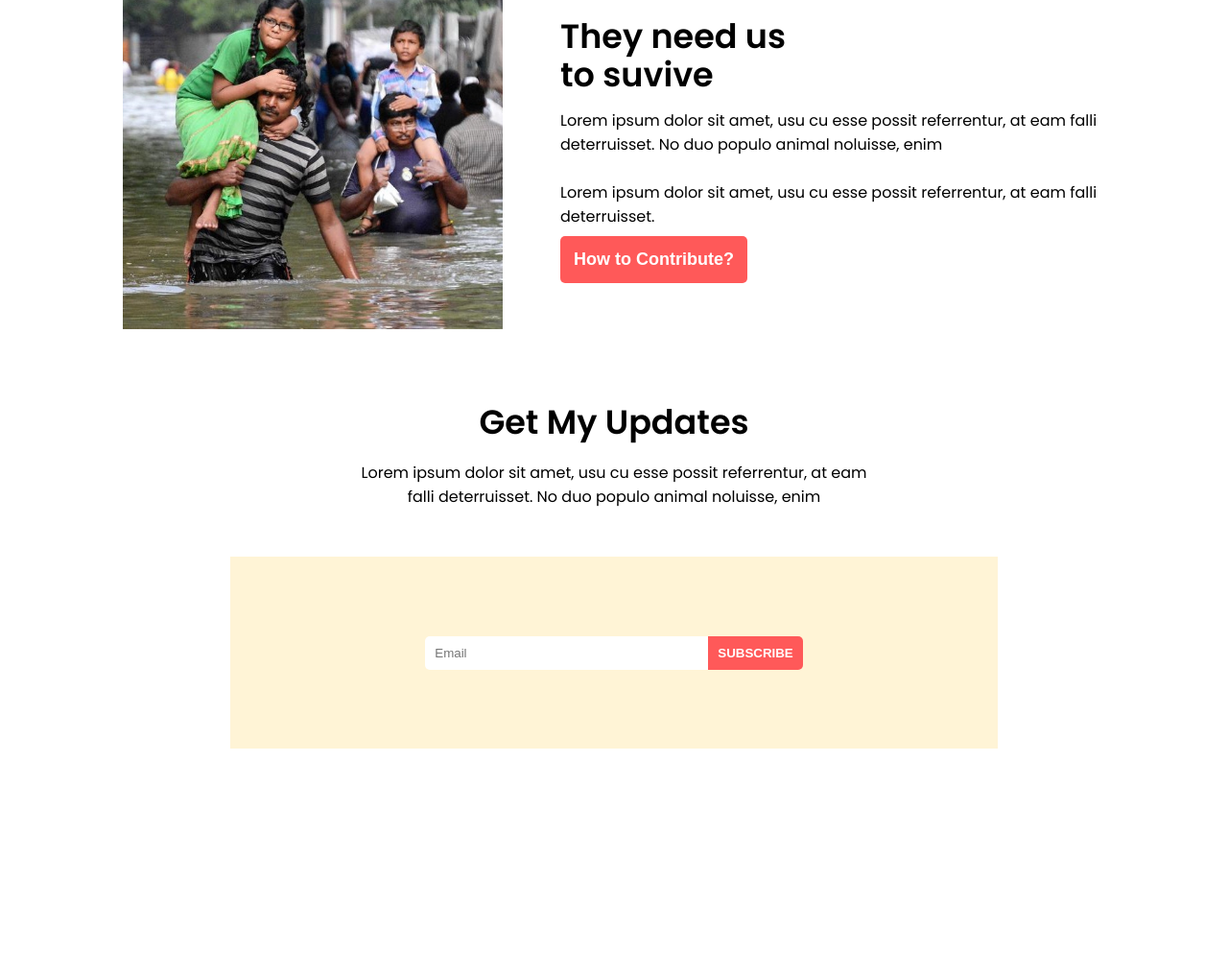
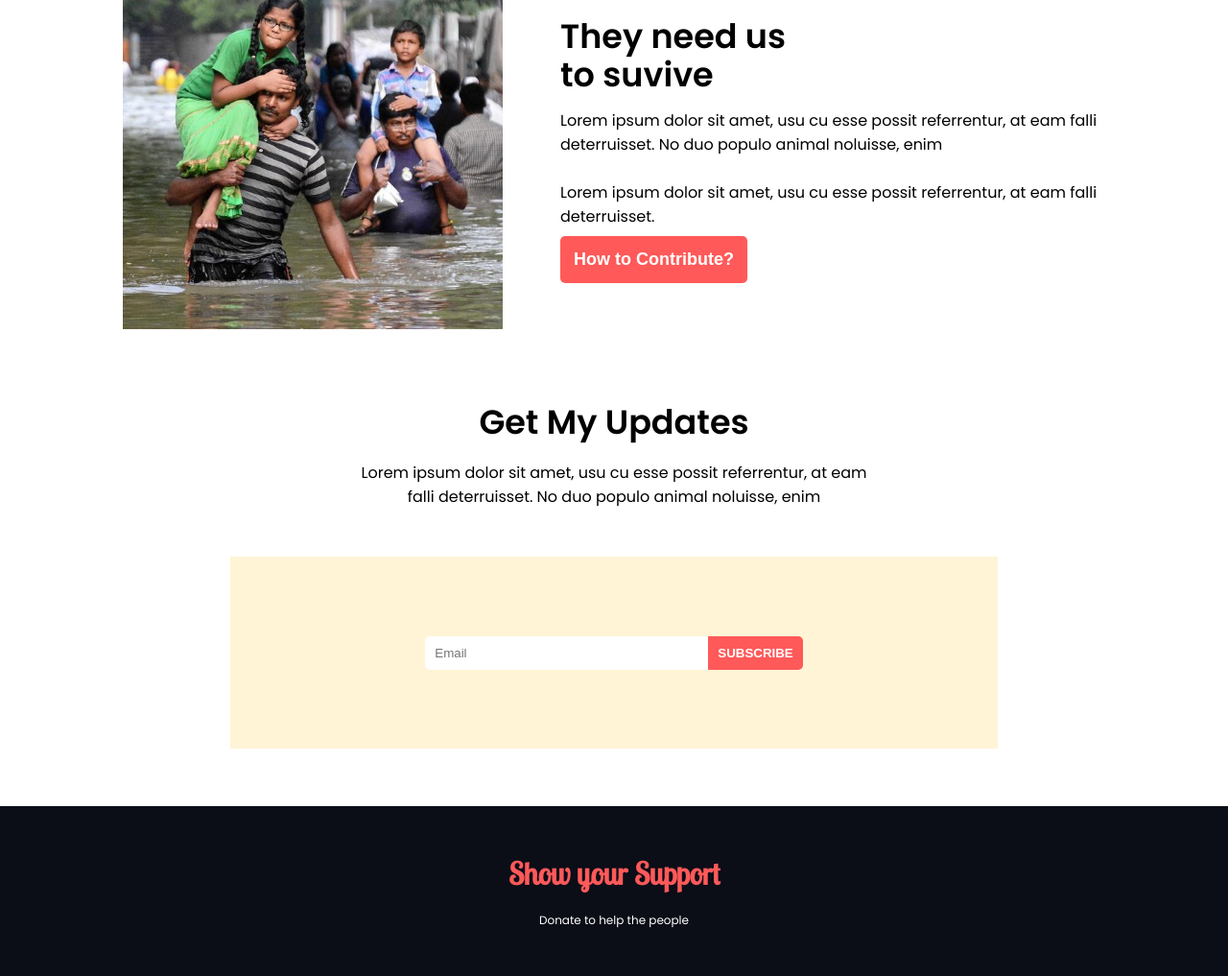
Before and after one commit to mahadihasan2/donated-simple-website, a plain HTML site: page index.html in a window 1280 px wide. Shown: the part 2280-3297 px from the top of the page at 96% size. Before the commit the page ends 3060 px from the top, so only its background shows below. Drawn offline with Linux system fonts and the light colour scheme.

Commit message:
footer done

```diff
--- a/index.html
+++ b/index.html
@@ -137,12 +137,14 @@
         <button>SUBSCRIBE</button>
       </form>
     </div>
-
-
   </section>
 <!-- fifth section end  -->
+</main>
 
-</main>
+<footer>
+  <h1>Show your Support</h1>
+  <p>Donate to help the people</p>
+</footer>
 
 </body>
 
--- a/style.css
+++ b/style.css
@@ -1,4 +1,5 @@
 @import url('https://fonts.googleapis.com/css2?family=Poppins:wght@400;500;600&display=swap');
+@import url('https://fonts.googleapis.com/css2?family=Lobster+Two&display=swap');
 
 * {
     margin: 0;
@@ -223,3 +224,24 @@ main {
     font-weight: bold;
     border-radius: 0 5px 5px 0;
 }
+
+footer {
+    display: flex;
+    justify-content: center;
+    align-items: center;
+    flex-direction: column;
+    height: 177px;
+    background-color: #0B0D17;
+    margin-top: 60px;
+}
+
+footer h1 {
+    color: #FF5959;
+    font-family: 'Lobster Two', cursive;
+    margin-bottom: 20px;
+}
+
+footer p {
+    color: white;
+    font-size: 12px;
+}
```
